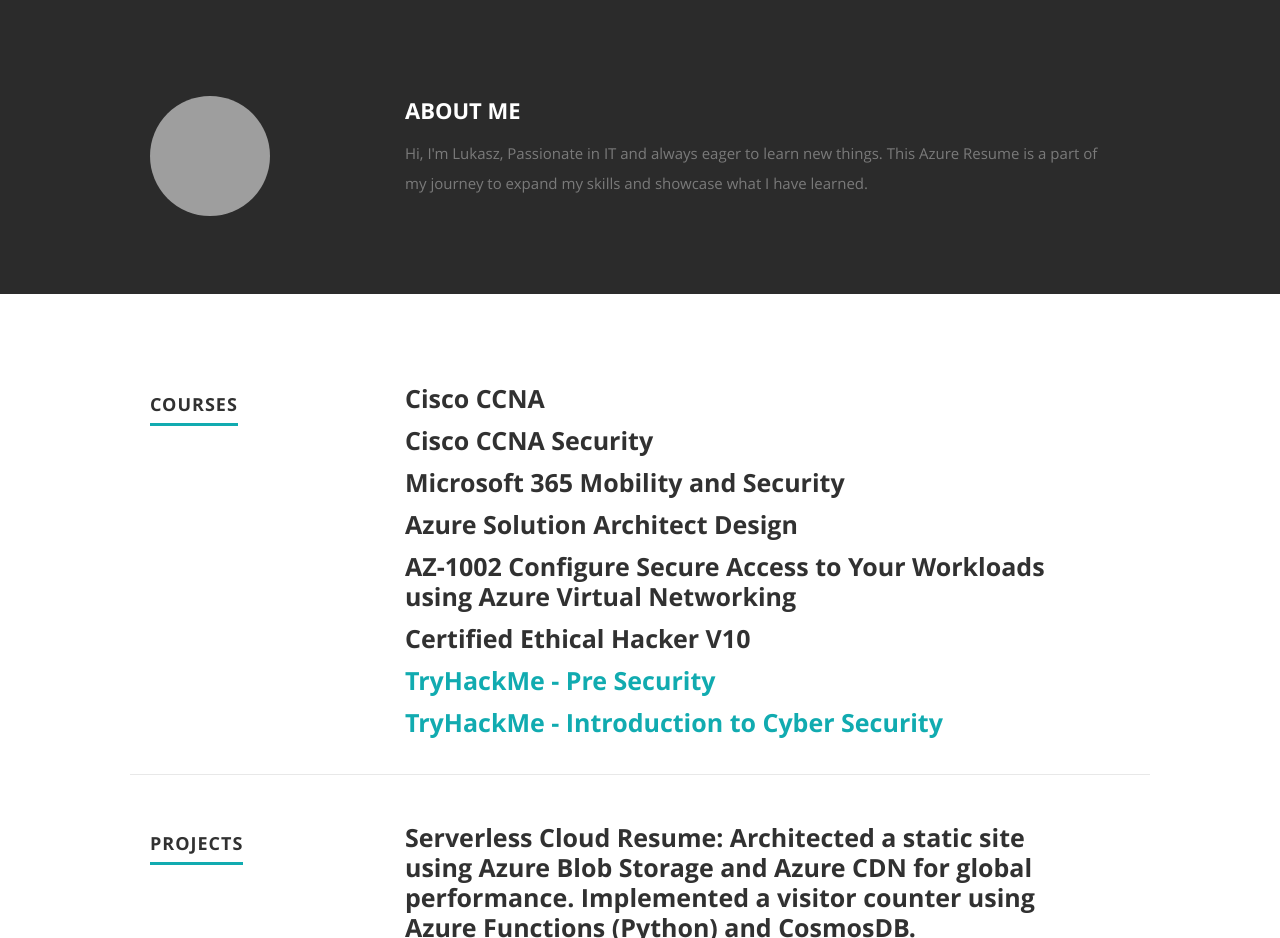
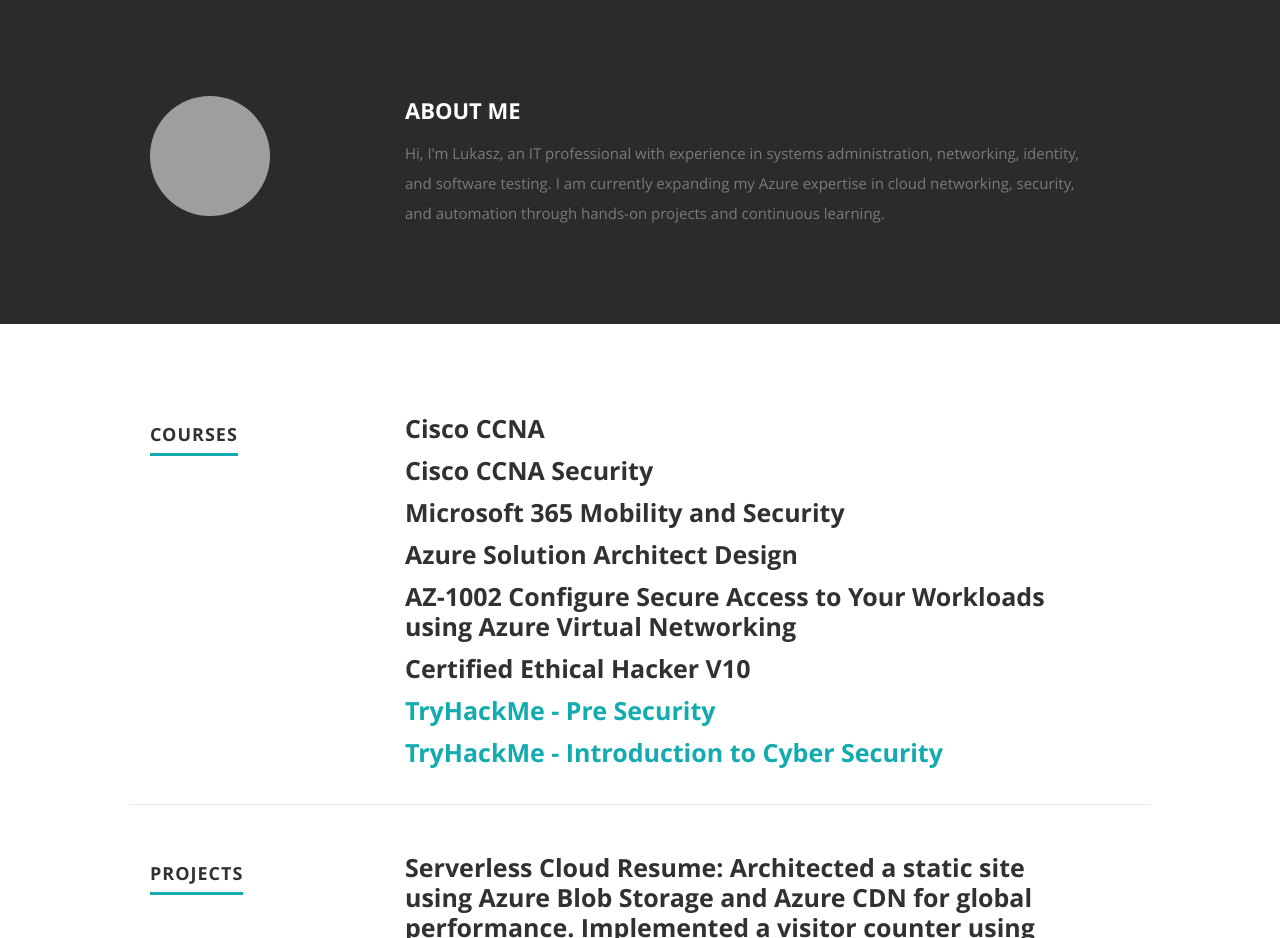
Before and after one commit to lukaszmk/azure-resume, a plain HTML site: page index.html in a window 1280 px wide. Shown: the part 800-1738 px from the top of the page. Drawn offline with nearby package versions, Linux system fonts and the light colour scheme; grey boxes are pictures that could not be loaded; a script that the page names is missing.

Commit message:
Update index.html

```diff
--- a/index.html
+++ b/index.html
@@ -72,9 +72,12 @@
 
          <div class="nine columns main-col">
             <h2>ABOUT ME</h2>
-            <p>Hi, I'm Lukasz, <span>Passionate in IT</span> and always eager to learn new things.
-               This Azure Resume is a part of my journey to expand my skills and showcase what I have learned.
-            </p>
+<p>
+    Hi, I'm Lukasz, an IT professional with experience in systems administration,
+    networking, identity, and software testing. I am currently expanding my Azure
+    expertise in cloud networking, security, and automation through hands-on projects
+    and continuous learning.
+</p>
          </div>
 
       </div>
```
